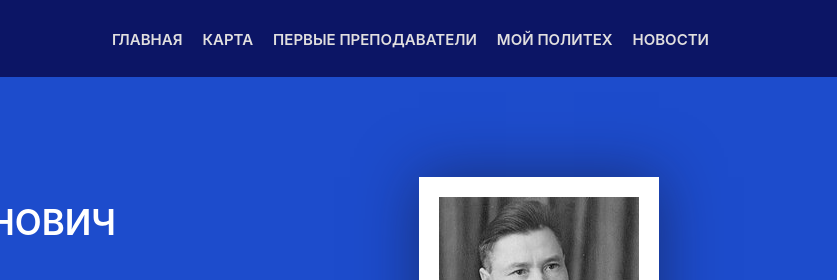
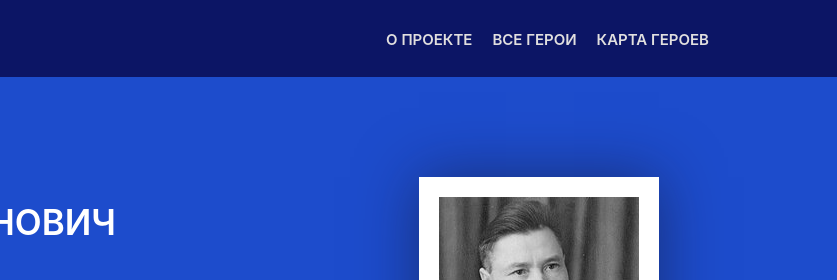
Before and after one commit to ArtemTis/Memory_map, a plain HTML site: page index.html in a window 1280 px wide. Shown: the top 280 px of the page, 443-1280 px from the left. Drawn offline with Linux system fonts and the light colour scheme.

Commit message:
Update index.html

```diff
--- a/index.html
+++ b/index.html
@@ -65,11 +65,9 @@
                 </div>
                 <nav class="header-menu__body">
                     <ul class="header-menu__list">
-                        <li><a href="#" class="header-menu__link">Главная</a></li>
-                        <li><a href="#" class="header-menu__link">Карта</a></li>
-                        <li><a href="#" class="header-menu__link">Первые преподаватели</a></li>
-                        <li><a href="#" class="header-menu__link">Мой политех</a></li>
-                        <li><a href="#" class="header-menu__link">Новости</a></li>
+                        <li><a href="#" class="header-menu__link">О проекте</a></li>
+                        <li><a href="#" class="header-menu__link">Все герои</a></li>
+                        <li><a href="#" class="header-menu__link">Карта героев</a></li>
                     </ul>
                 </nav>
             </div>
```
